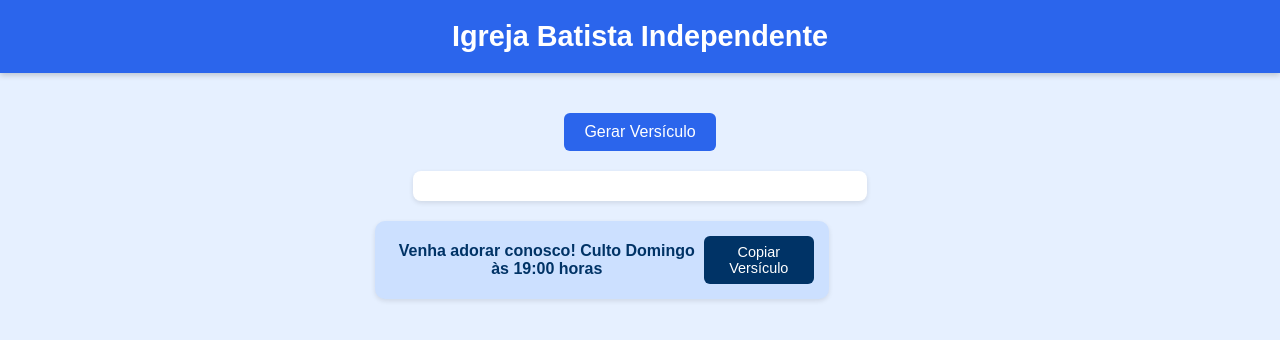
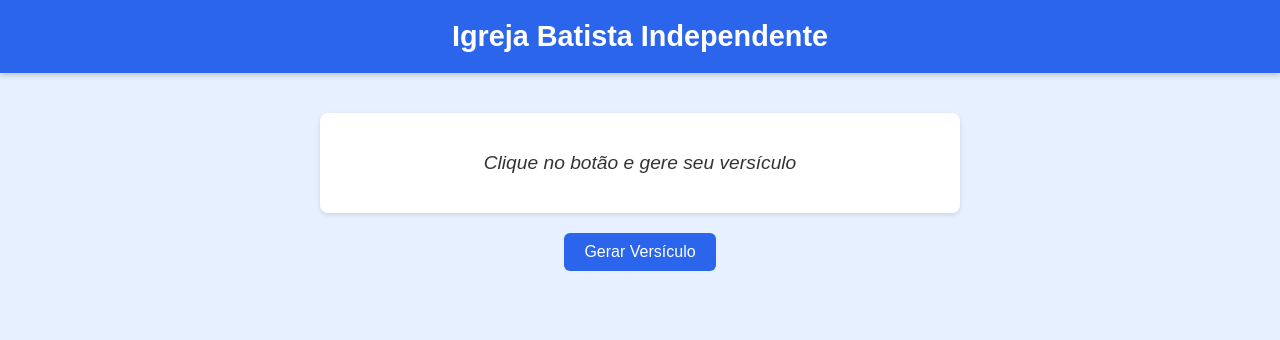
Before and after one commit to Dabria21/gerador-de-versiculos2, a plain HTML site: page index.html in a window 1280 px wide. Drawn offline with Linux system fonts and the light colour scheme.

Commit message:
Update index.html

```diff
--- a/index.html
+++ b/index.html
@@ -30,6 +30,34 @@
     main {
       margin-top: 40px;
       text-align: center;
+      display: flex;
+      flex-direction: column;
+      align-items: center;
+      width: 100%;
+    }
+
+    .versiculo {
+      font-size: 1.2em;
+      font-style: italic;
+      color: #333;
+      background-color: #ffffff;
+      padding: 20px;
+      border-radius: 8px;
+      box-shadow: 0 2px 5px rgba(0,0,0,0.1);
+      width: 80%;
+      max-width: 600px;
+      margin-bottom: 20px;
+      min-height: 60px;
+      display: flex;
+      align-items: center;
+      justify-content: center;
+    }
+
+    .botoes {
+      display: flex;
+      gap: 10px;
+      justify-content: center;
+      margin-bottom: 20px;
     }
 
     button {
@@ -47,66 +75,34 @@
       background-color: #1d4ed8;
     }
 
-    .versiculo {
-      margin-top: 20px;
-      font-size: 1.2em;
-      font-style: italic;
-      color: #333;
-      background-color: #ffffff;
-      padding: 15px;
-      border-radius: 8px;
-      box-shadow: 0 2px 5px rgba(0,0,0,0.1);
-      width: 80%;
-      max-width: 500px;
-      margin-left: auto;
-      margin-right: auto;
-    }
-
     .abinha {
       display: none;
-      margin-top: 20px;
       background-color: #cce0ff;
       padding: 15px;
       border-radius: 10px;
       box-shadow: 0 2px 5px rgba(0,0,0,0.1);
       width: 80%;
       max-width: 500px;
-      display: flex;
-      justify-content: space-between;
-      align-items: center;
-    }
-
-    .abinha span {
+      text-align: center;
       font-weight: bold;
       color: #003366;
     }
 
-    .copy-btn {
-      background-color: #003366;
-      color: white;
-      border: none;
-      padding: 8px 15px;
-      border-radius: 6px;
-      cursor: pointer;
-      font-size: 0.9em;
-      transition: background-color 0.3s;
-    }
-
-    .copy-btn:hover {
-      background-color: #001f4d;
-    }
   </style>
 </head>
 <body>
   <header>Igreja Batista Independente</header>
 
   <main>
-    <button onclick="gerarVersiculo()">Gerar Versículo</button>
-    <div class="versiculo" id="versiculo"></div>
+    <div class="versiculo" id="versiculo">Clique no botão e gere seu versículo</div>
+
+    <div class="botoes">
+      <button id="gerarBtn" onclick="gerarVersiculo()">Gerar Versículo</button>
+      <button id="copiarBtn" onclick="copiarVersiculo()" style="display:none;">Copiar Versículo</button>
+    </div>
 
     <div class="abinha" id="abinha">
-      <span>Venha adorar conosco! Culto Domingo às 19:00 horas</span>
-      <button class="copy-btn" onclick="copiarVersiculo()">Copiar Versículo</button>
+      Venha adorar conosco! Culto Domingo às 19:00 horas
     </div>
   </main>
 
@@ -172,8 +168,13 @@
     function gerarVersiculo() {
       const randomIndex = Math.floor(Math.random() * versiculos.length);
       const versiculoTexto = versiculos[randomIndex];
-      document.getElementById('versiculo').textContent = versiculoTexto;
-      document.getElementById('abinha').style.display = 'flex';
+      const versiculoEl = document.getElementById('versiculo');
+      const abinhaEl = document.getElementById('abinha');
+      const copiarBtn = document.getElementById('copiarBtn');
+
+      versiculoEl.textContent = versiculoTexto;
+      abinhaEl.style.display = 'block';
+      copiarBtn.style.display = 'inline-block';
     }
 
     function copiarVersiculo() {
```
